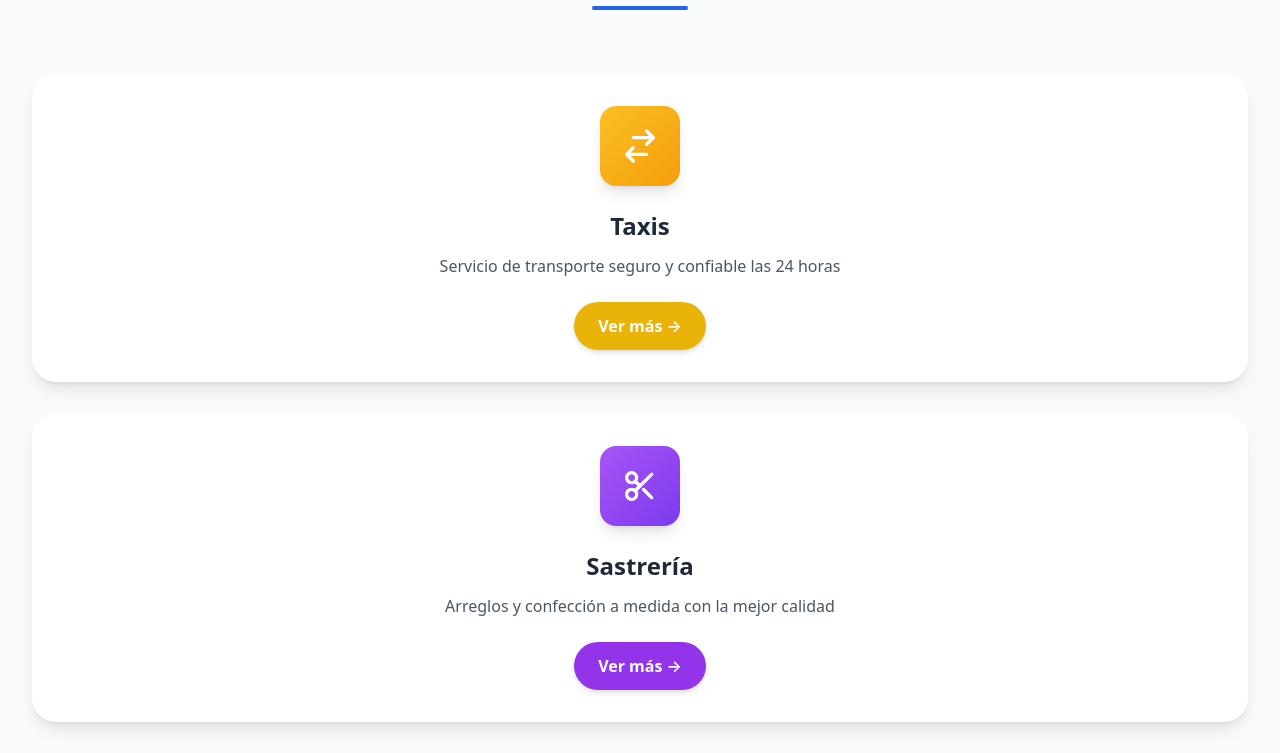
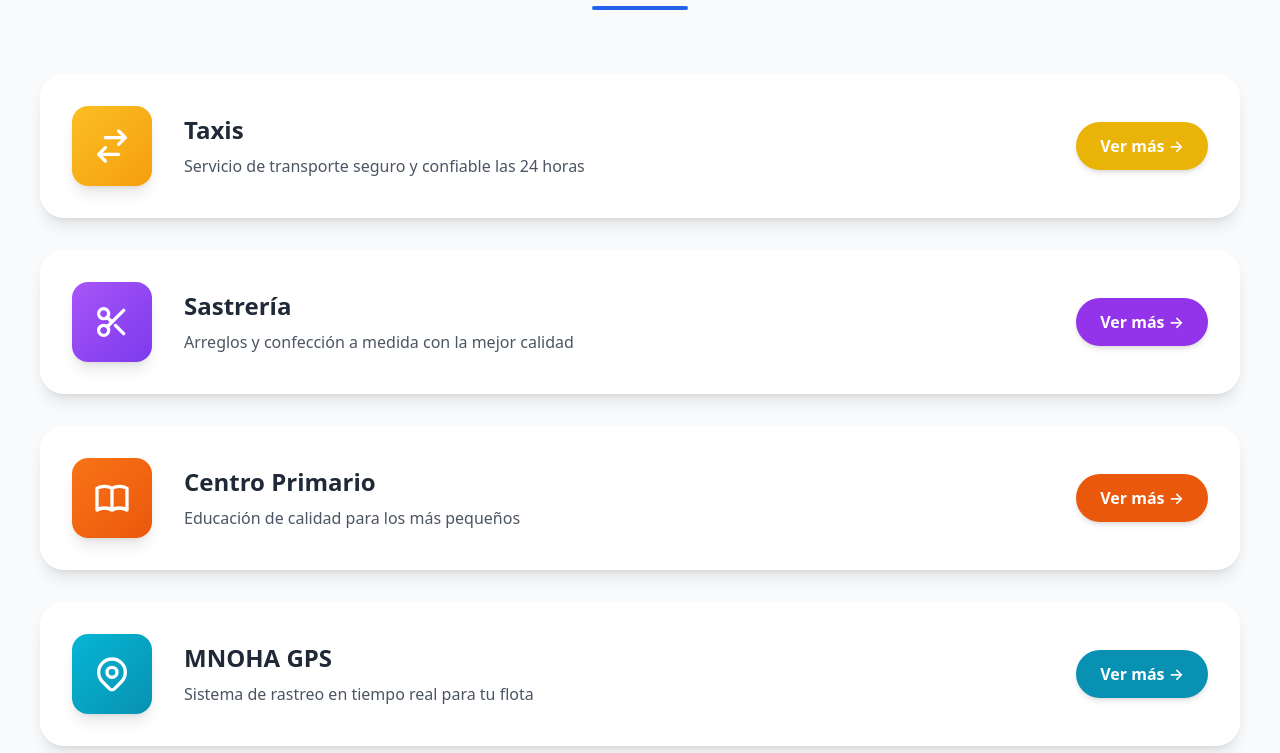
Before and after one commit to grupomnoha-lgtm/mnoha-site, a plain HTML site: page index.html in a window 1280 px wide. Shown: the part 467-1220 px from the top of the page. Drawn offline with nearby package versions, Linux system fonts and the light colour scheme.

Commit message:
Refactor service cards layout and styles
Updated service cards to use flexbox layout for better alignment and spacing. Adjusted button styles and removed unnecessary padding.

```diff
--- a/index.html
+++ b/index.html
@@ -287,38 +287,46 @@
     <div class="container">
      <h2 id="services-title" class="text-5xl font-bold text-center mb-4 text-gray-800">Nuestros Servicios</h2>
      <div class="w-24 h-1 bg-blue-600 mx-auto mb-16 rounded-full"></div>
-     <div class="grid grid-cols-1 md-grid-cols-2 lg-grid-cols-4 gap-8"><!-- Taxis Card -->
-      <article class="service-card bg-white rounded-3xl shadow-lg p-8 card-hover text-center cursor-pointer">
-       <div class="w-20 h-20 bg-gradient-yellow rounded-2xl flex items-center justify-center mx-auto mb-6 shadow-lg">
+     <div style="display: flex; flex-direction: column; gap: 2rem; max-width: 1200px; margin: 0 auto;"><!-- Taxis Card -->
+      <article class="service-card bg-white rounded-3xl shadow-lg card-hover cursor-pointer" style="display: flex; align-items: center; padding: 2rem; gap: 2rem;">
+       <div class="w-20 h-20 bg-gradient-yellow rounded-2xl flex items-center justify-center shadow-lg" style="flex-shrink: 0;">
         <svg class="w-10 h-10 text-white" fill="none" stroke="currentColor" viewbox="0 0 24 24"><path stroke-linecap="round" stroke-linejoin="round" stroke-width="2" d="M8 7h12m0 0l-4-4m4 4l-4 4m0 6H4m0 0l4 4m-4-4l4-4" />
         </svg>
        </div>
-       <h3 id="taxi-title" class="text-2xl font-bold mb-3 text-gray-800">Taxis</h3>
-       <p id="taxi-desc" class="text-gray-600 mb-6">Servicio de transporte seguro y confiable las 24 horas</p><button class="bg-yellow-500 text-white px-6 py-3 rounded-full font-semibold shadow-md"> Ver más → </button>
+       <div style="flex: 1;">
+        <h3 id="taxi-title" class="text-2xl font-bold mb-2 text-gray-800">Taxis</h3>
+        <p id="taxi-desc" class="text-gray-600">Servicio de transporte seguro y confiable las 24 horas</p>
+       </div><button class="bg-yellow-500 text-white px-6 py-3 rounded-full font-semibold shadow-md" style="flex-shrink: 0;"> Ver más → </button>
       </article><!-- Sastrería Card -->
-      <article class="service-card bg-white rounded-3xl shadow-lg p-8 card-hover text-center cursor-pointer">
-       <div class="w-20 h-20 bg-gradient-purple rounded-2xl flex items-center justify-center mx-auto mb-6 shadow-lg">
+      <article class="service-card bg-white rounded-3xl shadow-lg card-hover cursor-pointer" style="display: flex; align-items: center; padding: 2rem; gap: 2rem;">
+       <div class="w-20 h-20 bg-gradient-purple rounded-2xl flex items-center justify-center shadow-lg" style="flex-shrink: 0;">
         <svg class="w-10 h-10 text-white" fill="none" stroke="currentColor" viewbox="0 0 24 24"><path stroke-linecap="round" stroke-linejoin="round" stroke-width="2" d="M14.121 14.121L19 19m-7-7l7-7m-7 7l-2.879 2.879M12 12L9.121 9.121m0 5.758a3 3 0 10-4.243 4.243 3 3 0 004.243-4.243zm0-5.758a3 3 0 10-4.243-4.243 3 3 0 004.243 4.243z" />
         </svg>
        </div>
-       <h3 id="sastreria-title" class="text-2xl font-bold mb-3 text-gray-800">Sastrería</h3>
-       <p id="sastreria-desc" class="text-gray-600 mb-6">Arreglos y confección a medida con la mejor calidad</p><button class="bg-purple-600 text-white px-6 py-3 rounded-full font-semibold shadow-md"> Ver más → </button>
+       <div style="flex: 1;">
+        <h3 id="sastreria-title" class="text-2xl font-bold mb-2 text-gray-800">Sastrería</h3>
+        <p id="sastreria-desc" class="text-gray-600">Arreglos y confección a medida con la mejor calidad</p>
+       </div><button class="bg-purple-600 text-white px-6 py-3 rounded-full font-semibold shadow-md" style="flex-shrink: 0;"> Ver más → </button>
       </article><!-- Centro Primario Card -->
-      <article class="service-card bg-white rounded-3xl shadow-lg p-8 card-hover text-center cursor-pointer">
-       <div class="w-20 h-20 bg-gradient-orange rounded-2xl flex items-center justify-center mx-auto mb-6 shadow-lg">
+      <article class="service-card bg-white rounded-3xl shadow-lg card-hover cursor-pointer" style="display: flex; align-items: center; padding: 2rem; gap: 2rem;">
+       <div class="w-20 h-20 bg-gradient-orange rounded-2xl flex items-center justify-center shadow-lg" style="flex-shrink: 0;">
         <svg class="w-10 h-10 text-white" fill="none" stroke="currentColor" viewbox="0 0 24 24"><path stroke-linecap="round" stroke-linejoin="round" stroke-width="2" d="M12 6.253v13m0-13C10.832 5.477 9.246 5 7.5 5S4.168 5.477 3 6.253v13C4.168 18.477 5.754 18 7.5 18s3.332.477 4.5 1.253m0-13C13.168 5.477 14.754 5 16.5 5c1.747 0 3.332.477 4.5 1.253v13C19.832 18.477 18.247 18 16.5 18c-1.746 0-3.332.477-4.5 1.253" />
         </svg>
        </div>
-       <h3 id="primario-title" class="text-2xl font-bold mb-3 text-gray-800">Centro Primario</h3>
-       <p id="primario-desc" class="text-gray-600 mb-6">Educación de calidad para los más pequeños</p><button class="bg-orange-600 text-white px-6 py-3 rounded-full font-semibold shadow-md"> Ver más → </button>
+       <div style="flex: 1;">
+        <h3 id="primario-title" class="text-2xl font-bold mb-2 text-gray-800">Centro Primario</h3>
+        <p id="primario-desc" class="text-gray-600">Educación de calidad para los más pequeños</p>
+       </div><button class="bg-orange-600 text-white px-6 py-3 rounded-full font-semibold shadow-md" style="flex-shrink: 0;"> Ver más → </button>
       </article><!-- GPS Card -->
-      <article class="service-card bg-white rounded-3xl shadow-lg p-8 card-hover text-center cursor-pointer">
-       <div class="w-20 h-20 bg-gradient-cyan rounded-2xl flex items-center justify-center mx-auto mb-6 shadow-lg">
+      <article class="service-card bg-white rounded-3xl shadow-lg card-hover cursor-pointer" style="display: flex; align-items: center; padding: 2rem; gap: 2rem;">
+       <div class="w-20 h-20 bg-gradient-cyan rounded-2xl flex items-center justify-center shadow-lg" style="flex-shrink: 0;">
         <svg class="w-10 h-10 text-white" fill="none" stroke="currentColor" viewbox="0 0 24 24"><path stroke-linecap="round" stroke-linejoin="round" stroke-width="2" d="M17.657 16.657L13.414 20.9a1.998 1.998 0 01-2.827 0l-4.244-4.243a8 8 0 1111.314 0z" /> <path stroke-linecap="round" stroke-linejoin="round" stroke-width="2" d="M15 11a3 3 0 11-6 0 3 3 0 016 0z" />
         </svg>
        </div>
-       <h3 id="gps-title" class="text-2xl font-bold mb-3 text-gray-800">MNOHA GPS</h3>
-       <p id="gps-desc" class="text-gray-600 mb-6">Sistema de rastreo en tiempo real para tu flota</p><button class="bg-cyan-600 text-white px-6 py-3 rounded-full font-semibold shadow-md"> Ver más → </button>
+       <div style="flex: 1;">
+        <h3 id="gps-title" class="text-2xl font-bold mb-2 text-gray-800">MNOHA GPS</h3>
+        <p id="gps-desc" class="text-gray-600">Sistema de rastreo en tiempo real para tu flota</p>
+       </div><button class="bg-cyan-600 text-white px-6 py-3 rounded-full font-semibold shadow-md" style="flex-shrink: 0;"> Ver más → </button>
       </article>
      </div>
     </div>
@@ -330,7 +338,7 @@
       <p id="contact-subtitle" class="text-xl md-text-2xl text-blue-100 mb-10">Estamos aquí para ayudarte con cualquier consulta</p>
       <div class="flex flex-col sm-flex-row gap-6 justify-center items-center"><a id="phone-link" href="tel:+240555267978" class="bg-white text-blue-700 px-10 py-5 rounded-full text-xl font-bold shadow-xl inline-flex items-center justify-center">
         <svg class="w-7 h-7 mr-3" fill="none" stroke="currentColor" viewbox="0 0 24 24"><path stroke-linecap="round" stroke-linejoin="round" stroke-width="2" d="M3 5a2 2 0 012-2h3.28a1 1 0 01.948.684l1.498 4.493a1 1 0 01-.502 1.21l-2.257 1.13a11.042 11.042 0 005.516 5.516l1.13-2.257a1 1 0 011.21-.502l4.493 1.498a1 1 0 01.684.949V19a2 2 0 01-2 2h-1C9.716 21 3 14.284 3 6V5z" />
-        </svg><span id="phone-text">+240 555 267 985</span> </a> <a id="whatsapp-link" href="https://wa.me/240555267978" target="_blank" rel="noopener noreferrer" class="bg-green-600 text-white px-10 py-5 rounded-full text-xl font-bold shadow-xl inline-flex items-center justify-center">
+        </svg><span id="phone-text">+240 555 267 978</span> </a> <a id="whatsapp-link" href="https://wa.me/240555267978" target="_blank" rel="noopener noreferrer" class="bg-green-600 text-white px-10 py-5 rounded-full text-xl font-bold shadow-xl inline-flex items-center justify-center">
         <svg class="w-7 h-7 mr-3" fill="currentColor" viewbox="0 0 24 24"><path d="M17.472 14.382c-.297-.149-1.758-.867-2.03-.967-.273-.099-.471-.148-.67.15-.197.297-.767.966-.94 1.164-.173.199-.347.223-.644.075-.297-.15-1.255-.463-2.39-1.475-.883-.788-1.48-1.761-1.653-2.059-.173-.297-.018-.458.13-.606.134-.133.298-.347.446-.52.149-.174.198-.298.298-.497.099-.198.05-.371-.025-.52-.075-.149-.669-1.612-.916-2.207-.242-.579-.487-.5-.669-.51-.173-.008-.371-.01-.57-.01-.198 0-.52.074-.792.372-.272.297-1.04 1.016-1.04 2.479 0 1.462 1.065 2.875 1.213 3.074.149.198 2.096 3.2 5.077 4.487.709.306 1.262.489 1.694.625.712.227 1.36.195 1.871.118.571-.085 1.758-.719 2.006-1.413.248-.694.248-1.289.173-1.413-.074-.124-.272-.198-.57-.347m-5.421 7.403h-.004a9.87 9.87 0 01-5.031-1.378l-.361-.214-3.741.982.998-3.648-.235-.374a9.86 9.86 0 01-1.51-5.26c.001-5.45 4.436-9.884 9.888-9.884 2.64 0 5.122 1.03 6.988 2.898a9.825 9.825 0 012.893 6.994c-.003 5.45-4.437 9.884-9.885 9.884m8.413-18.297A11.815 11.815 0 0012.05 0C5.495 0 .16 5.335.157 11.892c0 2.096.547 4.142 1.588 5.945L.057 24l6.305-1.654a11.882 11.882 0 005.683 1.448h.005c6.554 0 11.89-5.335 11.893-11.893a11.821 11.821 0 00-3.48-8.413z" />
         </svg> WhatsApp </a>
       </div>
@@ -538,5 +546,5 @@
       });
     }
   </script>
- <script>(function(){function c(){var b=a.contentDocument||a.contentWindow.document;if(b){var d=b.createElement('script');d.innerHTML="window.__CF$cv$params={r:'9a3208dc1374ef1f',t:'MTc2MzkxNTI1My4wMDAwMDA='};var a=document.createElement('script');a.nonce='';a.src='/cdn-cgi/challenge-platform/scripts/jsd/main.js';document.getElementsByTagName('head')[0].appendChild(a);";b.getElementsByTagName('head')[0].appendChild(d)}}if(document.body){var a=document.createElement('iframe');a.height=1;a.width=1;a.style.position='absolute';a.style.top=0;a.style.left=0;a.style.border='none';a.style.visibility='hidden';document.body.appendChild(a);if('loading'!==document.readyState)c();else if(window.addEventListener)document.addEventListener('DOMContentLoaded',c);else{var e=document.onreadystatechange||function(){};document.onreadystatechange=function(b){e(b);'loading'!==document.readyState&&(document.onreadystatechange=e,c())}}}})();</script></body>
+ <script>(function(){function c(){var b=a.contentDocument||a.contentWindow.document;if(b){var d=b.createElement('script');d.innerHTML="window.__CF$cv$params={r:'9a320af01659ef1f',t:'MTc2MzkxNTMzOC4wMDAwMDA='};var a=document.createElement('script');a.nonce='';a.src='/cdn-cgi/challenge-platform/scripts/jsd/main.js';document.getElementsByTagName('head')[0].appendChild(a);";b.getElementsByTagName('head')[0].appendChild(d)}}if(document.body){var a=document.createElement('iframe');a.height=1;a.width=1;a.style.position='absolute';a.style.top=0;a.style.left=0;a.style.border='none';a.style.visibility='hidden';document.body.appendChild(a);if('loading'!==document.readyState)c();else if(window.addEventListener)document.addEventListener('DOMContentLoaded',c);else{var e=document.onreadystatechange||function(){};document.onreadystatechange=function(b){e(b);'loading'!==document.readyState&&(document.onreadystatechange=e,c())}}}})();</script></body>
 </html>
```
